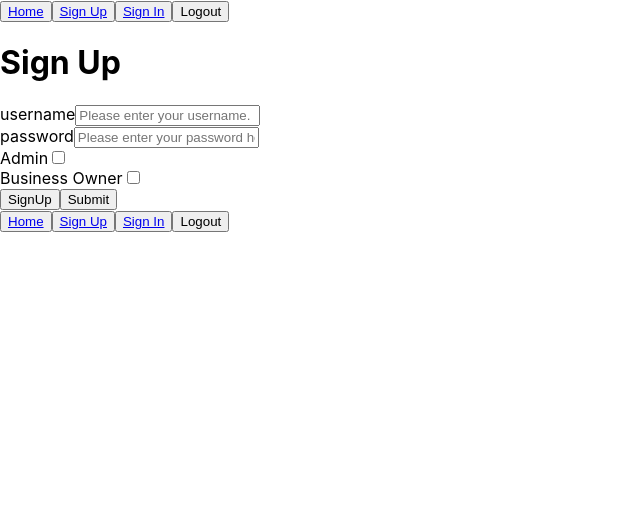
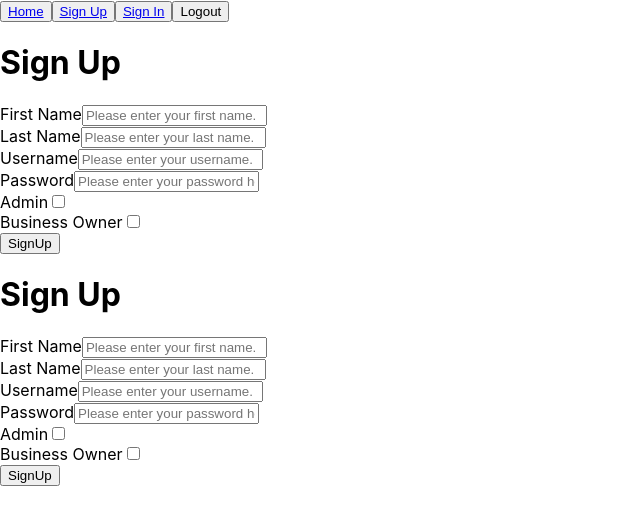
Before and after one commit to DeShawneWilcox/blaxkCommerceDirectoryClient, a React (Create React App) app: page /signup in a window 1280 px wide. Shown: the top 524 px of the page, without its empty margins (0-640 px from the left). Built offline with nearby package versions, Linux system fonts and the light colour scheme.

Commit message:
Signup complete, review complete, create complete

```diff
--- a/src/App.tsx
+++ b/src/App.tsx
@@ -1,5 +1,5 @@
 import { render } from '@testing-library/react';
-import React, {FunctionComponent, useState, useEffect } from 'react';
+import React from 'react';
 import { isConstructorDeclaration } from 'typescript';
 import { BrowserRouter as Router, Route } from 'react-router-dom';
 import { Container, Row, Col } from 'reactstrap';
@@ -7,13 +7,17 @@ import { Container, Row, Col } from 'reactstrap';
 import './App.css';
 import Menu from './Components/Menu/Menu'
 import SignUp from './Components/Menu/SignUp'
+import Review from './Components/Reviews/Review'
 
 
 
 
 type SessionState = {
-  sessionToken: string|null
-  newToken: string
+  token: string,
+  sessionToken: string,
+  newToken: string,
+  adminToken: string,
+  businessToken: string
 };
 
 
@@ -22,6 +26,13 @@ type SessionState = {
 class App extends React.Component<{},SessionState> {
   constructor(props: SessionState) {
     super(props)
+    this.state= {
+      token: '',
+      sessionToken: '',
+      newToken: '',
+      adminToken: '',
+      businessToken: ''
+    }
 
   }
 
@@ -30,7 +41,11 @@ class App extends React.Component<{},SessionState> {
   componentDidMount= () => {
     if (localStorage.getItem('token')) {
     this.setState({
-      sessionToken: localStorage.getItem('token')
+      sessionToken: localStorage.getItem('token')||'',
+      token: localStorage.getItem('token')|| '',
+      newToken: localStorage.getItem('token')|| '',
+      adminToken: localStorage.getItem('token')|| '',
+      businessToken: localStorage.getItem('token')|| ''
     })
 
 
@@ -55,20 +70,32 @@ this.componentDidCatch = () => {
     sessionToken: ''
   })
 }
+
+
 console.log('Confirm token is cleared.', localStorage.token);
 }
+
+protectedViews = (props: SessionState) => {
+  return (this.state.sessionToken === localStorage.getItem('token') ? <Review token={this.state.token} sessionToken={this.state.sessionToken}  />
+  : <p id="tokenissue">Sign Up or Sign In to have access to this content.</p>)
+}
+
+
   render() {
    return (
       <div>
         <Container>
           <Row>
             <Router>
-              <Menu />
-              <SignUp reviseToken={this.reviseToken} clearToken={this.clearToken}/>
+              <Menu reviseToken={this.reviseToken} clearToken={this.clearToken} token={this.state.token} sessionToken={this.state.sessionToken}/>
+              <SignUp reviseToken={this.reviseToken} clearToken={this.clearToken} token={this.state.token} sessionToken={this.state.sessionToken}/>
             </Router>
           </Row>
+          <Row>
+            {this.protectedViews}
+          </Row>
         </Container>
-        <Menu />
+
 
       </div>
     );
--- a/src/Components/Menu/Menu.tsx
+++ b/src/Components/Menu/Menu.tsx
@@ -1,18 +1,28 @@
 import React from 'react'
-import {Button, Row, Col } from 'reactstrap';
+import { Button, Row, Col } from 'reactstrap';
 import { BrowserRouter as Router, Route, Switch, Link } from 'react-router-dom';
 import SignUp from './SignUp';
 import SignIn from './SignIn';
+
+type MenuProps = {
+    reviseToken: (newToken: string) => void,
+    clearToken: () => void,
+    sessionToken: string,
+    token: string
+
+}
 
 
 
 
 
-class Menu extends React.Component {
-    constructor(props: any) {
+class Menu extends React.Component<MenuProps,{}> {
+    constructor(props:MenuProps) {
         super(props)
     }
-    render(){
+
+
+    render() {
         return (
             <Router>
                 <div className="menu">
@@ -21,6 +31,15 @@ class Menu extends React.Component {
                     <Button><Link to="SignIn">Sign In</Link></Button>
                     <Button >Logout</Button>
                 </div>
+                <div className="menu-route">
+                    <Switch>
+                        <Route exact path="/"></Route>
+                        <Route exact path="/signup"><SignUp token={this.props.token}sessionToken={this.props.sessionToken} reviseToken={this.props.reviseToken} clearToken={this.props.clearToken} /></Route>
+                        <Route exact path="/signin"><SignIn token={this.props.token} sessionToken={this.props.sessionToken} reviseToken={this.props.reviseToken} clearToken={this.props.clearToken} /></Route>
+                    </Switch>
+                </div>
+
+
             </Router>
         )
     }
--- a/src/Components/Menu/SignIn.tsx
+++ b/src/Components/Menu/SignIn.tsx
@@ -2,7 +2,9 @@ import React from 'react'
 import { updateShorthandPropertyAssignment } from 'typescript';
 import { Form, FormGroup, Input, Button } from 'reactstrap';;
 
-type AcceptedProps = {
+type SignInProps = {
+    token: string,
+    sessionToken: string,
     reviseToken: (newToken: string) => void,
     clearToken: () => void
 }
@@ -14,8 +16,8 @@ type SignInState = {
 };
 
 
-class SignIn extends React.Component<AcceptedProps, SignInState> {
-    constructor(props: AcceptedProps) {
+class SignIn extends React.Component<SignInProps, SignInState> {
+    constructor(props: SignInProps) {
         super(props);
         this.state = {
             username: '',
@@ -23,6 +25,7 @@ class SignIn extends React.Component<AcceptedProps, SignInState> {
             setUserLoggedin: false
 
         }
+        this.signIn=this.signIn.bind(this)
     }
 
     signIn(event: any) {
@@ -43,27 +46,29 @@ class SignIn extends React.Component<AcceptedProps, SignInState> {
             })
     }
 
-    // componentDidMount = () => {
-    //     this.setState({
-    //         setUserLoggedin: true
-    //     })
+    componentDidMount = () => {
+        this.setState({
+            username: '',
+            password: '',
+            setUserLoggedin: true
 
-    // }
+        })
+    }
     render() {
         return (
             <div>
-                <h1>Sign Up</h1>
+                <h1>Sign In</h1>
                 <Form onSubmit={this.signIn}>
                     <FormGroup>
                         <label id="username">username</label>
-                        <Input pattern="^(?=.*[A-Za-z])(?=.*\d)[A-Za-z\d]{8,}$" title="Please use letters and numbers for your username. The minimum length is 8 characters." type="text" name="username" value={this.state.username} placeholder="Please enter your username." minimumLength="8" required
+                        <Input pattern="^(?=.*[A-Za-z])(?=.*\d)[A-Za-z\d]{8,}$" title="Please use letters and numbers for your username. The minimum length is 8 characters." type="text" name="username" value={this.state.username} placeholder="Please enter your username." minimumLength={8} required
                             onChange={(e) => this.setState({ username: e.target.value })} />
                     </FormGroup>
                     <FormGroup>
                         <label id="password">password</label>
-                        <Input type="password" name="password" value={this.state.password} placeholder="Please enter your password here" minimumLength="8" required onChange={(e) => this.setState({ password: e.target.value })} />
+                        <Input type="password" name="password" value={this.state.password} placeholder="Please enter your password here" minimumLength={8} required onChange={(e) => this.setState({ password: e.target.value })} />
                     </FormGroup>
-                    <Button id="SignIn" onClick={(e) => this.setState({setUserLoggedin : true})}>SignIn
+                    <Button id="SignIn">SignIn
                     </Button>
 
                 </Form>
--- a/src/Components/Menu/SignUp.tsx
+++ b/src/Components/Menu/SignUp.tsx
@@ -1,7 +1,9 @@
 import React, { useImperativeHandle } from 'react';
 import { Form, FormGroup, Input, Button } from 'reactstrap';
 import { useHistory } from 'react-router-dom';
-type AcceptedProps = {
+type SignUpProps = {
+    token: string,
+    sessionToken: string,
     reviseToken: (newToken: string) => void,
     clearToken: () => void
 }
@@ -17,8 +19,8 @@ type UserState = {
 }
 
 
-class SignUp extends React.Component<AcceptedProps, UserState> {
-    constructor(props: AcceptedProps) {
+class SignUp extends React.Component<SignUpProps, UserState> {
+    constructor(props: SignUpProps) {
         super(props);
         this.state = {
             firstName: '',
@@ -29,11 +31,13 @@ class SignUp extends React.Component<AcceptedProps, UserState> {
             businessOwner: false,
             setUserSignup: false,
         }
+        this.signUp=this.signUp.bind(this)
     }
 
 
 
     signUp(event: any) {
+        event.preventDefault()
         fetch('http://localhost:1906/user/signup', {
             method: 'POST',
             headers: new Headers({
@@ -44,13 +48,31 @@ class SignUp extends React.Component<AcceptedProps, UserState> {
             .then(response => response.json())
             .then(result => {
                 this.props.reviseToken(result.sessionToken)
+
                 console.log('Signup completed.')
-                localStorage.setItem('SignUp', JSON.stringify({
-                    signUp: true,
-                    token: result.token
-                }))
+                // localStorage.setItem('SignUp', JSON.stringify({
+                //     signUp: true,
+                //     token: result.token
+                // }))
+                // history.push('/');
+                // window.location.reload(true);
 
             })
+            .catch(error=> console.log('error', error));
+
+    }
+
+    componentDidMount = () => {
+        this.setState({
+            firstName: '',
+            lastName: '',
+            username: '',
+            password: '',
+            admin: true,
+            businessOwner: true,
+           setUserSignup: true
+
+        })
     }
     render() {
         return (
@@ -58,13 +80,21 @@ class SignUp extends React.Component<AcceptedProps, UserState> {
                 <h1>Sign Up</h1>
                 <Form onSubmit={this.signUp}>
                     <FormGroup>
-                        <label id="username">username</label>
-                        <Input pattern="^(?=.*[A-Za-z])(?=.*\d)[A-Za-z\d]{8,}$" title="Please use letters and numbers for your username. The minimum length is 8 characters." type="text" name="username" value={this.state.username} placeholder="Please enter your username." minimumLength="8" required
+                        <label id="firstname">First Name</label>
+                        <Input title="Please enter your first name." type="text" name="firstname" value={this.state.firstName} placeholder="Please enter your first name." minimumLength={2} required onChange={(e) => this.setState( { firstName: e.target.value })}/>
+                    </FormGroup>
+                    <FormGroup>
+                        <label id="lastname">Last Name</label>
+                        <Input title="Please enter your last name." type="text" name="lastname" value={this.state.lastName} placeholder="Please enter your last name." minimumLength={2} required onChange={(e) => this.setState( { lastName: e.target.value })}/>
+                    </FormGroup>
+                    <FormGroup>
+                        <label id="username">Username</label>
+                        <Input pattern="^(?=.*[A-Za-z])(?=.*\d)[A-Za-z\d]{8,}$" title="Please use letters and numbers for your username. The minimum length is 8 characters." type="text" name="username" value={this.state.username} placeholder="Please enter your username." minimumLength={8} required
                         onChange={(e) => this.setState({ username: e.target.value })} />
                     </FormGroup>
                     <FormGroup>
-                        <label id="password">password</label>
-                        <Input type="password" name="password" value={this.state.password} placeholder="Please enter your password here" minimumLength="8" required onChange={(e) => this.setState({password : e.target.value})} />
+                        <label id="password">Password</label>
+                        <Input type="password" name="password" value={this.state.password} placeholder="Please enter your password here" minimumLength={8} required onChange={(e) => this.setState({password : e.target.value})} />
                     </FormGroup>
                     <FormGroup>
                         <label id="admin">Admin</label>
@@ -74,12 +104,9 @@ class SignUp extends React.Component<AcceptedProps, UserState> {
                         <label id="businessOwner">Business Owner</label>
                         <Input type="checkbox" name="businessOwner" required onClick={(e) => this.setState({admin : true})} />
                     </FormGroup>
-                    <Button id="Sign Up"onClick={(e) => this.setState({setUserSignup : true})}>
+                    <Button id="Sign Up">
                         SignUp
                     </Button>
-
-
-                    <Button type="submit">Submit</Button>
                 </Form>
             </div>
         )
--- a/src/Components/Reviews/DeleteReview.tsx
+++ b/src/Components/Reviews/DeleteReview.tsx
@@ -7,6 +7,7 @@ class Deletereview extends React.Component {
 
     render(): any {
         return (
+            <div></div>
 
 
 
--- a/src/Components/Reviews/EditReview.tsx
+++ b/src/Components/Reviews/EditReview.tsx
@@ -7,6 +7,7 @@ class Editreview extends React.Component {
 
     render(): any {
         return (
+            <div> </div>
 
 
 
--- a/src/Components/Reviews/Review.tsx
+++ b/src/Components/Reviews/Review.tsx
@@ -1,16 +1,87 @@
 import React from 'react';
 import { render } from '@testing-library/react';
+import { tokenToString } from 'typescript';
+import Viewreview from './ViewReview';
+import Createreview from './CreateReview';
+import { Button } from 'reactstrap';
 
 
-class Review extends React.Component {
+type ReviewProps = {
+sessionToken: string,
+token: string,
+}
+
+type ReviewState = {
+    addReview: boolean,
+
+
+
+}
+
+
+class Review extends React.Component<ReviewProps,ReviewState> {
+    constructor(props: ReviewProps) {
+        super(props);
+        this.state = {
+            addReview : false
+        }
+    }
+
+    clickAddReview  ()  {
+        this.componentDidCatch = () => {
+         this.setState({
+           addReview: true
+         })
+
+       }
+
+       }
+
+       clickViewReview  ()  {
+        this.componentDidCatch = () => {
+         this.setState({
+           addReview: false
+         })
+
+       }
+
+       }
+
 
 
     render(): any {
         return (
+            <div className="jumbotron">
+
+               {this.state.addReview === false ?
+               <div>
+                   <Button onClick={this.clickAddReview}>Please leave a review.</Button>
+                   <Viewreview token={this.props.token} sessionToken={this.props.sessionToken}/>
+               </div>
+
+               :
+
+               <div>
+                   <Button onClick={this.clickViewReview}>View all Reviews.</Button>
+                   <Createreview token={this.props.token}/>
+               </div>
+
+            }
+
+                   </div>
 
 
 
-    )
+
+        )
+
+
+
+
 
     }
 }
+
+
+
+export default Review;
--- a/src/Components/Reviews/ReviewCard.tsx
+++ b/src/Components/Reviews/ReviewCard.tsx
@@ -1,5 +1,10 @@
 import React from 'react';
 import { render } from '@testing-library/react';
+
+type ReviewCardProps = {
+
+}
+
 
 
 class Reviewcard extends React.Component {
@@ -7,6 +12,7 @@ class Reviewcard extends React.Component {
 
     render() {
         return (
+            <div></div>
 
 
 
```
Also changed, not shown: src/Components/Reviews/CreateReview.tsx (+85 -2 lines), src/Components/Reviews/ViewReview.tsx (+22 -0 lines), 1 other file (tests, documents, lock files or other folders). Lines whose indentation alone changed are shown as unchanged.
